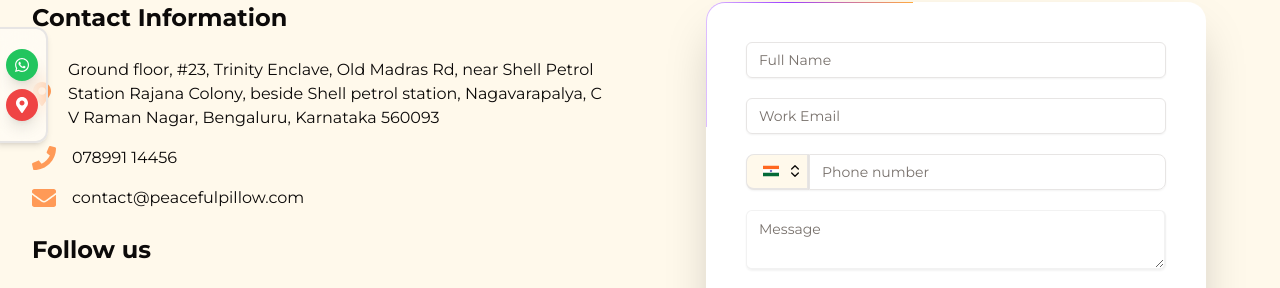
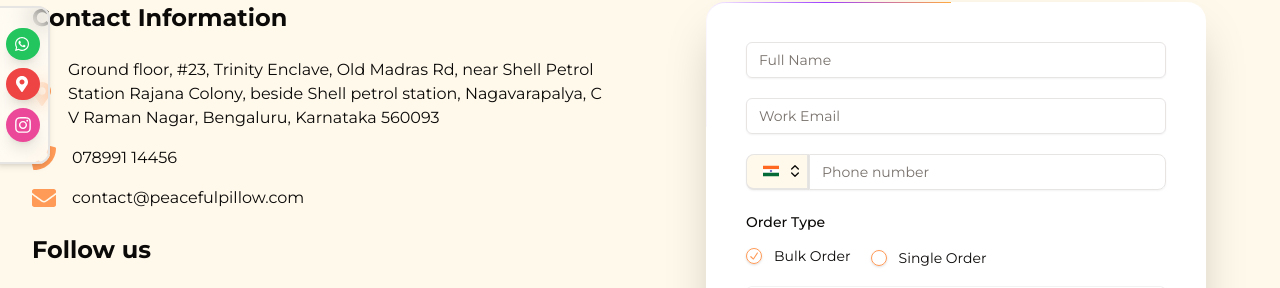
Before and after one commit to Sow-Technology/pepsdreamdecor, a Next.js app: page /contact in a window 1280 px wide. Shown: the part 315-603 px from the top of the page. Built offline with nearby package versions, Linux system fonts and the light colour scheme.

Commit message:
completed

```diff
--- a/package.json
+++ b/package.json
@@ -19,6 +19,7 @@
     "@radix-ui/react-icons": "^1.3.0",
     "@radix-ui/react-label": "^2.1.0",
     "@radix-ui/react-popover": "^1.1.2",
+    "@radix-ui/react-radio-group": "^1.2.1",
     "@radix-ui/react-scroll-area": "^1.2.0",
     "@radix-ui/react-select": "^2.1.2",
     "@radix-ui/react-slot": "^1.1.0",
--- a/src/app/contact/_client/Audit.jsx
+++ b/src/app/contact/_client/Audit.jsx
@@ -23,6 +23,7 @@ import { BorderBeam } from "@/components/ui/border-beam";
 import { usePathname } from "next/navigation";
 
 import { Textarea } from "@/components/ui/textarea";
+import { RadioGroup, RadioGroupItem } from "@/components/ui/radio-group";
 
 const formSchema = z.object({
   fullName: z
@@ -40,10 +41,11 @@ const formSchema = z.object({
       message: "Invalid phone number",
     })
     .refine(isValidPhoneNumber, { message: "Invalid phone number" }),
+  orderType: z.string(),
   message: z.string().optional(),
 });
 
-const Audit = ({ footer }) => {
+const Audit = () => {
   const [isSubmitting, setIsSubmitting] = useState(false);
   const form = useForm({
     resolver: zodResolver(formSchema),
@@ -51,6 +53,7 @@ const Audit = ({ footer }) => {
       fullName: "",
       workEmail: "",
       phoneNumber: "",
+      orderType: "Bulk Order",
       message: "",
     },
   });
@@ -59,18 +62,7 @@ const Audit = ({ footer }) => {
     try {
       setIsSubmitting(true);
 
-      const response = await axios.post("/api/verify-turnstile", { token });
-      if (response.data.success) {
-        const response = await axios.post("/api/submit-form", {
-          fullName: values.fullName,
-          workEmail: values.workEmail,
-          phoneNumber: values.phoneNumber,
-          message: values.message,
-        });
-        toast.success("We'll reach out to you soon!");
-      } else {
-        toast.error("Invalid Captcha! Please try again later");
-      }
+      console.log(values);
     } catch (err) {
       toast.error("Internal server error, Try again later!");
     } finally {
@@ -126,7 +118,38 @@ const Audit = ({ footer }) => {
               </FormItem>
             )}
           />
-
+          <FormField
+            control={form.control}
+            name="orderType"
+            render={({ field }) => (
+              <FormItem className="space-y-3">
+                <FormLabel>Order Type</FormLabel>
+                <FormControl>
+                  <RadioGroup
+                    onValueChange={field.onChange}
+                    defaultValue={field.value}
+                    className="flex gap-5 space-y-1"
+                  >
+                    <FormItem className="flex items-center space-x-3 space-y-0">
+                      <FormControl>
+                        <RadioGroupItem value="Bulk Order" />
+                      </FormControl>
+                      <FormLabel className="font-normal">Bulk Order</FormLabel>
+                    </FormItem>
+                    <FormItem className="flex items-center space-x-3 space-y-0">
+                      <FormControl>
+                        <RadioGroupItem value="Single Order" />
+                      </FormControl>
+                      <FormLabel className="font-normal">
+                        Single Order
+                      </FormLabel>
+                    </FormItem>
+                  </RadioGroup>
+                </FormControl>
+                <FormMessage />
+              </FormItem>
+            )}
+          />
           <FormField
             control={form.control}
             name="message"
--- a/src/components/FloatingIcons.jsx
+++ b/src/components/FloatingIcons.jsx
@@ -1,4 +1,6 @@
+import { InstagramLogoIcon } from "@radix-ui/react-icons";
 import { FaWhatsapp, FaMapMarkerAlt } from "react-icons/fa";
+import { FaInstagram } from "react-icons/fa6";
 
 const FloatingIcons = () => {
   return (
@@ -21,6 +23,15 @@ const FloatingIcons = () => {
       >
         <FaMapMarkerAlt size={16} />
       </a>
+      <a
+        href="https://www.instagram.com/peps.omr"
+        target="_blank"
+        rel="noopener noreferrer"
+        className="bg-pink-500 text-white p-2 rounded-full shadow-lg hover:bg-pink-600 transition-all"
+        aria-label="Location"
+      >
+        <FaInstagram size={18} />
+      </a>
     </div>
   );
 };
--- /dev/null
+++ b/src/components/ui/radio-group.jsx
@@ -0,0 +1,31 @@
+"use client"
+
+import * as React from "react"
+import { CheckIcon } from "@radix-ui/react-icons"
+import * as RadioGroupPrimitive from "@radix-ui/react-radio-group"
+
+import { cn } from "@/lib/utils"
+
+const RadioGroup = React.forwardRef(({ className, ...props }, ref) => {
+  return (<RadioGroupPrimitive.Root className={cn("grid gap-2", className)} {...props} ref={ref} />);
+})
+RadioGroup.displayName = RadioGroupPrimitive.Root.displayName
+
+const RadioGroupItem = React.forwardRef(({ className, ...props }, ref) => {
+  return (
+    (<RadioGroupPrimitive.Item
+      ref={ref}
+      className={cn(
+        "aspect-square h-4 w-4 rounded-full border border-primary text-primary shadow focus:outline-none focus-visible:ring-1 focus-visible:ring-ring disabled:cursor-not-allowed disabled:opacity-50",
+        className
+      )}
+      {...props}>
+      <RadioGroupPrimitive.Indicator className="flex items-center justify-center">
+        <CheckIcon className="h-3.5 w-3.5 fill-primary" />
+      </RadioGroupPrimitive.Indicator>
+    </RadioGroupPrimitive.Item>)
+  );
+})
+RadioGroupItem.displayName = RadioGroupPrimitive.Item.displayName
+
+export { RadioGroup, RadioGroupItem }
```
Also changed, not shown: 1 other file (tests, documents, lock files or other folders).
